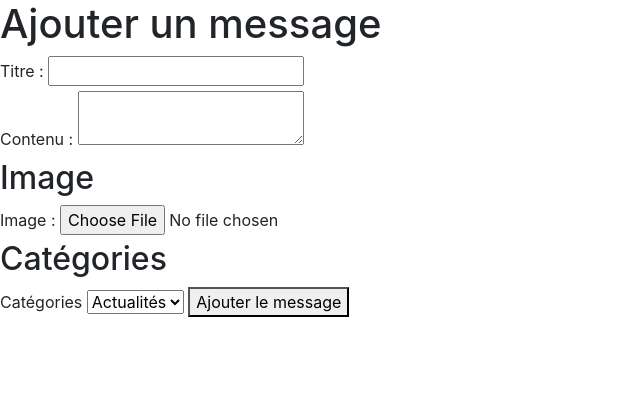
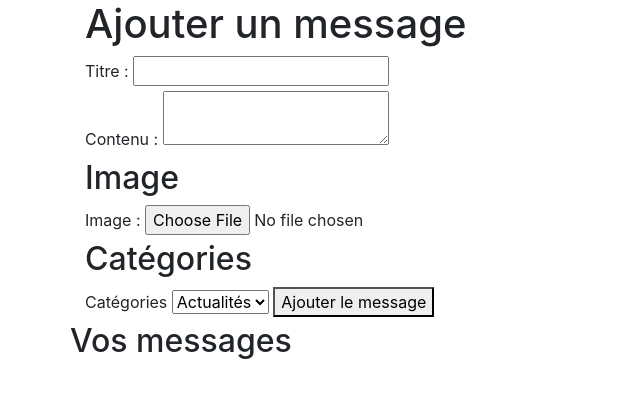
Before and after one commit to MM12300/Projet-3, a PHP site: page / in a window 1280 px wide. Shown: the top 398 px of the page, without its empty margins (0-640 px from the left). Run offline with PHP 8.4, Linux system fonts and the light colour scheme; data comes from the database, SQL or seed files in the repository; data that the repository does not hold is empty.

Commit message:
bootstraping

```diff
--- a/index.php
+++ b/index.php
@@ -330,10 +330,10 @@ if (isset($_GET['edit']) && !empty($_GET['edit'])) {
     <title>Expression libre</title>
 </head>
 
-<body>
-    <main>
+<body class="container">
+    <main class="row">
         <!-- Input to  `messages` -->
-        <section id="add-mess">
+        <section class="col-12" id="add-mess">
             <h1>Ajouter un message</h1>
             <form method="post" enctype="multipart/form-data">
                 <div>
@@ -379,8 +379,9 @@ if (isset($_GET['edit']) && !empty($_GET['edit'])) {
         </section>
         <!-- SHOW ALL INPUTS OF `messages` -->
         <section id="display-mess">
+            <h2>Vos messages</h2>
             <?php foreach ($messages as $message) : ?>
-            <section>
+            <section class="col-12">
                 <h2>
                     <!-- BUTTONS & TITLE -->
                     <a><?= $message['title'] ?></a></h2>
```
Also changed, not shown: uploads/8c18b678931bed10195eb415f9b0f65e-25pourcent.jpg (deleted), uploads/8c18b678931bed10195eb415f9b0f65e-300x300.jpg (deleted), uploads/8c18b678931bed10195eb415f9b0f65e-75pourcent.jpg (deleted), uploads/8c18b678931bed10195eb415f9b0f65e.jpg (deleted).
